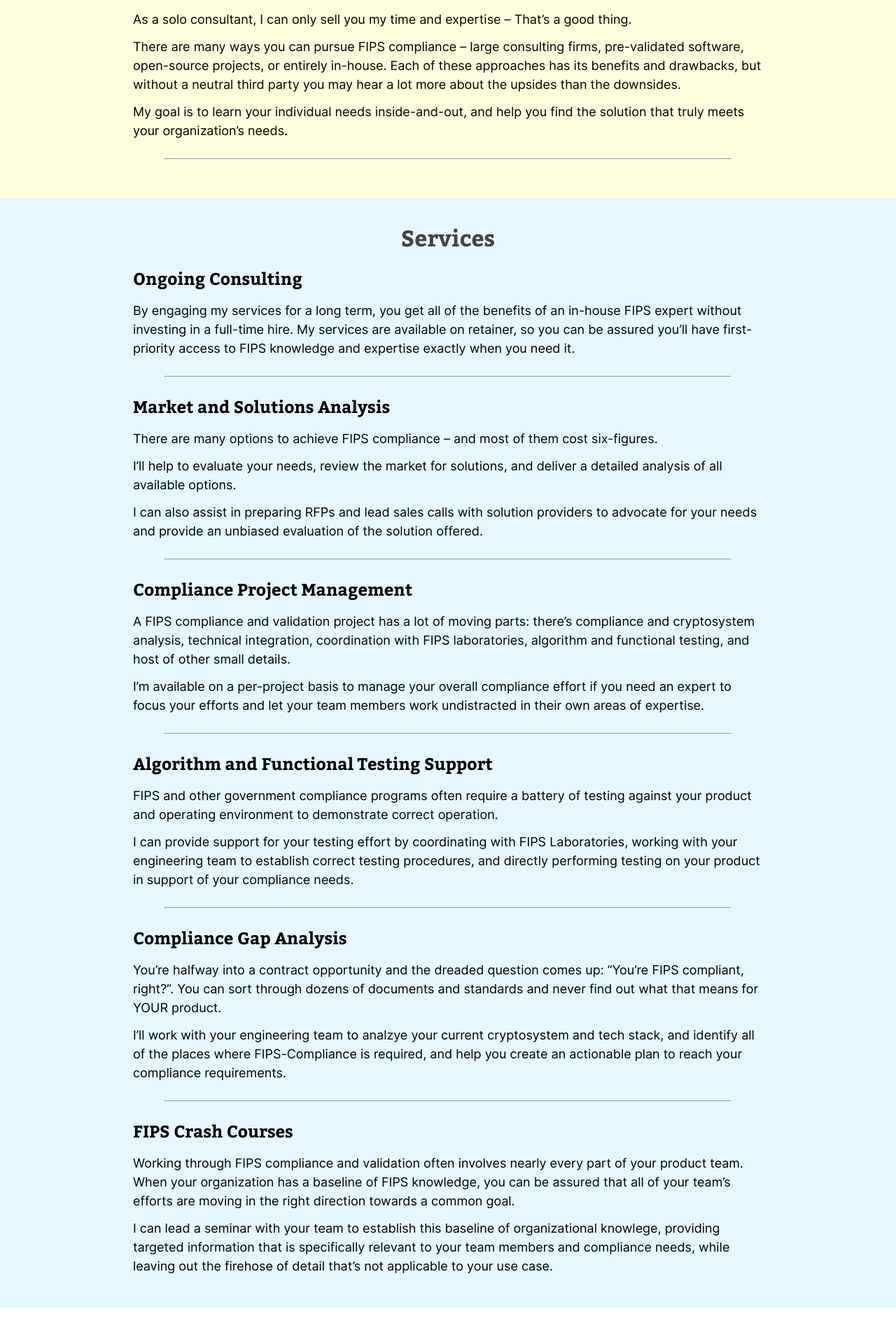
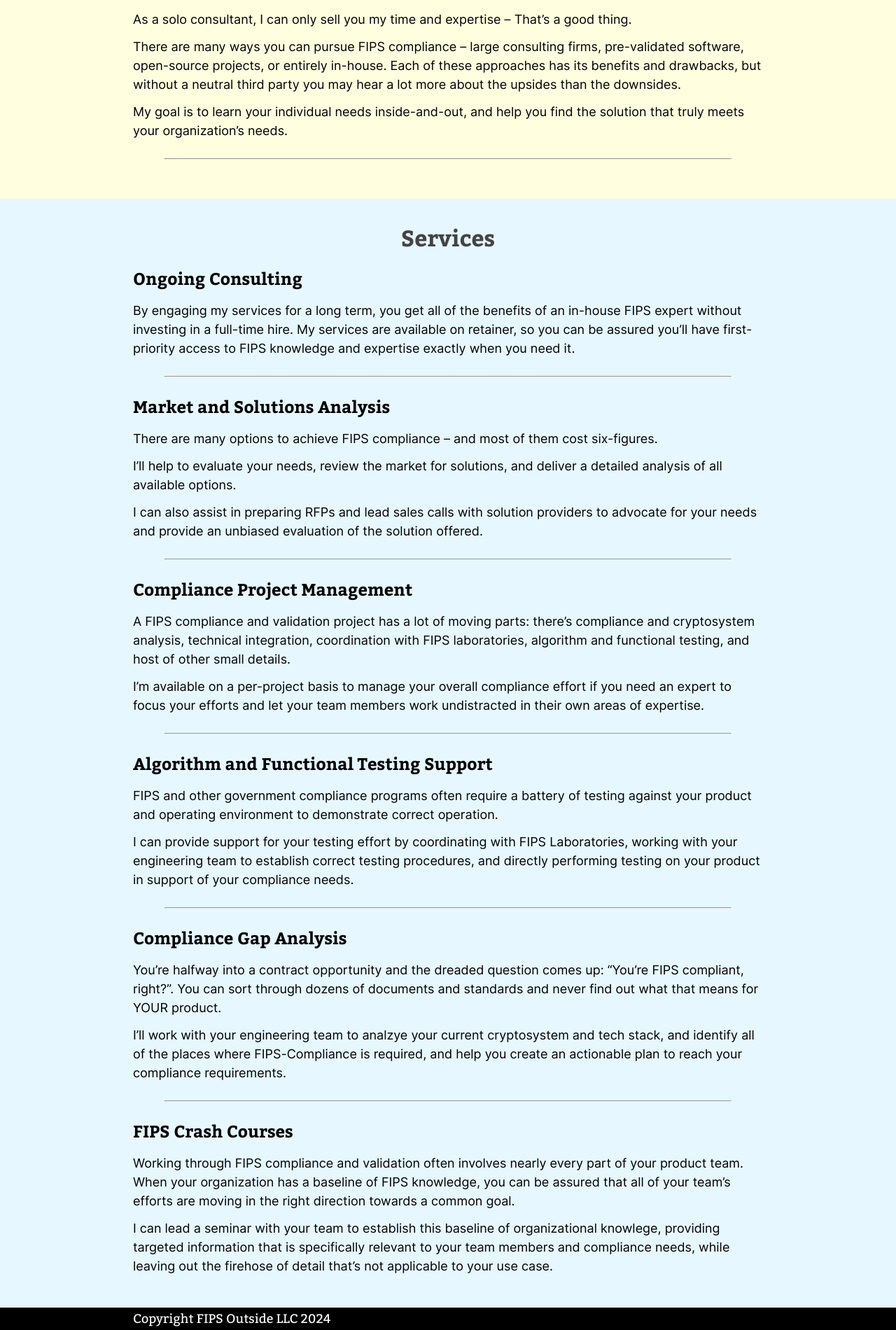
Before and after one commit to fipsoutside/fipsoutside.github.io, a Jekyll site: the page built from index.markdown, in a window 1280 px wide. Shown: the part 1716-3616 px from the top of the page at 70% size. Built offline with Jekyll 4.4.1, drawn with Linux system fonts in a browser that asks for light colours; before the commit the page ends 3584 px from its top, so only the background shows below that.

Commit message:
Add footer

```diff
--- /dev/null
+++ b/_includes/footer.html
@@ -0,0 +1,5 @@
+<footer>
+    <div class="max-width-wrapper">
+        <p>Copyright FIPS Outside LLC 2024</p>
+    </div>
+</footer>
--- a/_layouts/home.html
+++ b/_layouts/home.html
@@ -11,3 +11,4 @@ layout: base
 <div id="content">
   {{ content }}
 </div>
+{%- include footer.html -%}
--- a/assets/css/style.css
+++ b/assets/css/style.css
@@ -167,8 +167,16 @@ html {
     background-color: var(--color-one);
   }
 
-  #footer-section {
+  footer {
     background-color: black;
     color: white;
-    min-height: 48px;
+    font-family: var(--font-serif);
+    min-height: 2em;
+    line-height: 2em;
+    padding: 0px 16px;
   }
+
+  footer .max-width-wrapper {
+    padding-top: 0px;
+    padding-bottom: 0px;
+  }
```
